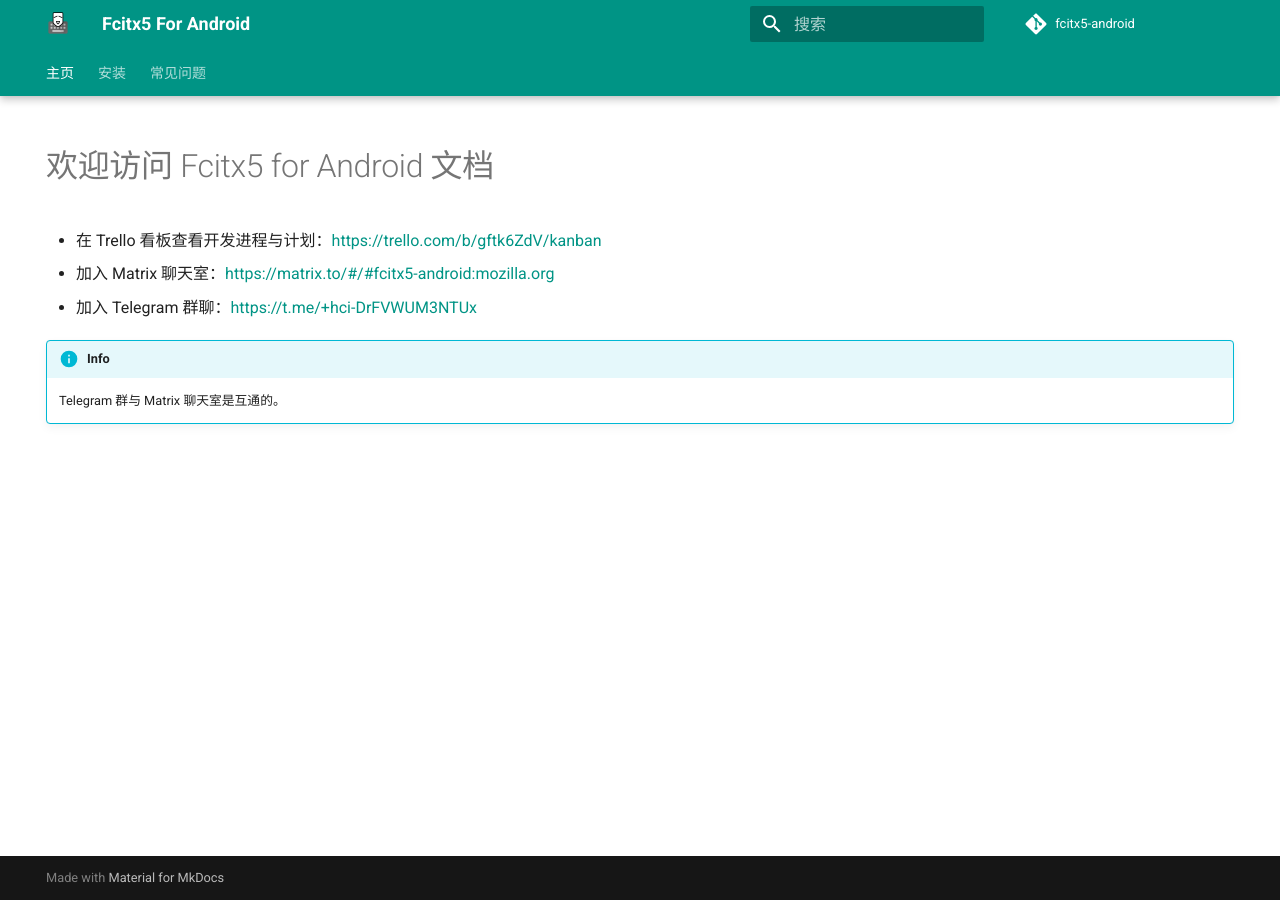
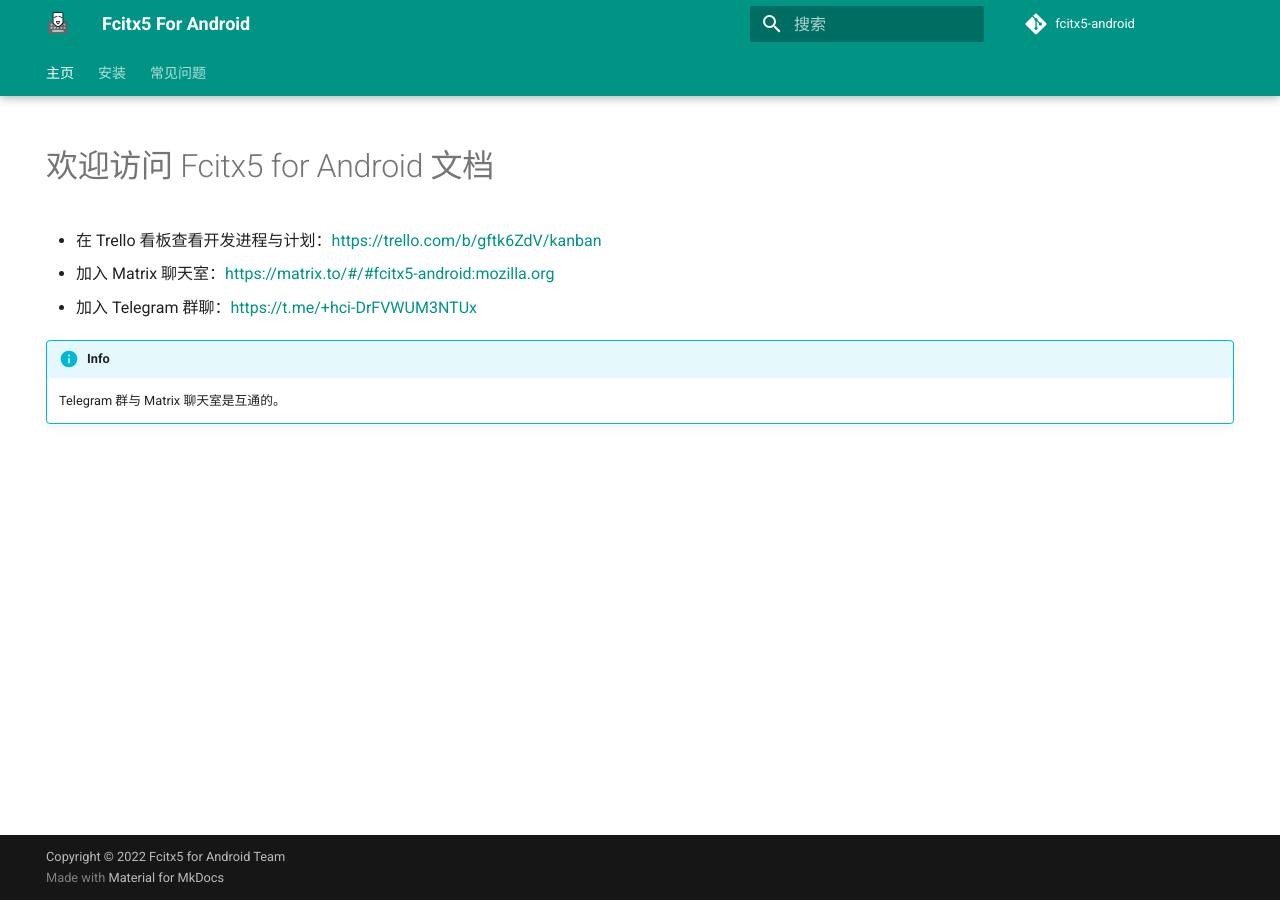
Before and after one commit to fcitx5-android/fcitx5-android.github.io, an MkDocs documentation site: the page built from docs/index.md, in a window 1280 px wide. Built offline with MkDocs 1.6.1 and Material for MkDocs 9.7.7, drawn with Linux system fonts in a browser that asks for light colours; comment, search, counter and statistics services are not loaded.

Commit message:
Setup copyright notice
Ref: https://squidfunk.github.io/mkdocs-material/setup/setting-up-the-footer/#copyright-notice

```diff
--- a/mkdocs.yml
+++ b/mkdocs.yml
@@ -21,6 +21,8 @@
 repo_url: https://github.com/fcitx5-android/fcitx5-android
 
 edit_uri: https://github.com/fcitx5-android/fcitx5-android.github.io/edit/master/docs/
+
+copyright: Copyright &copy; 2022 Fcitx5 for Android Team
 
 nav:
   - 主页: index.md
```
